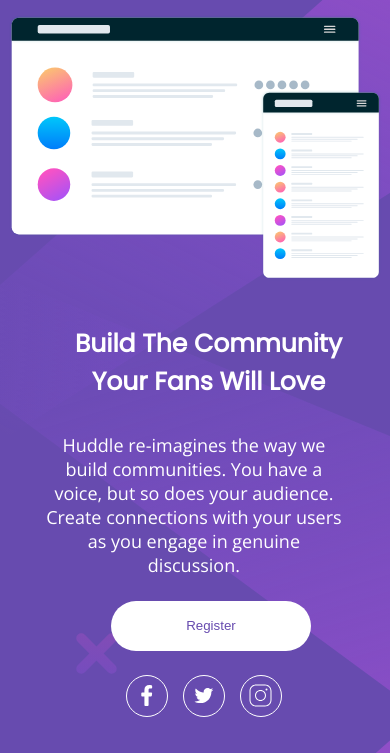
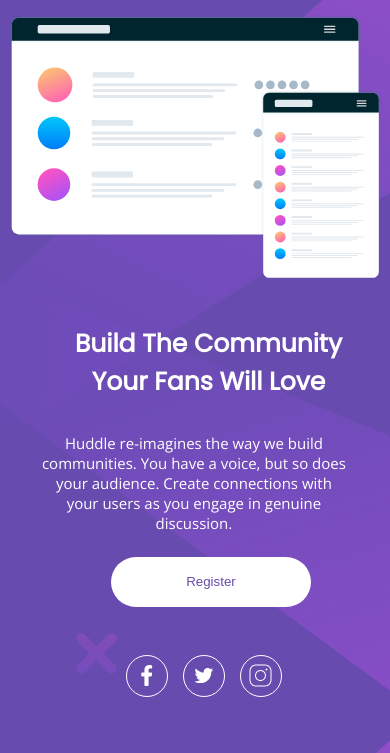
Before and after one commit to naitik-lodha/frontendmentorproblem4, a plain HTML site: page index.html in a window 390 px wide. Shown: the part 91-844 px from the top of the page. Drawn offline with nearby package versions, Linux system fonts and the light colour scheme.

Commit message:
Update styles.css

```diff
--- a/styles.css
+++ b/styles.css
@@ -96,7 +96,7 @@
     font-size: 25px;
   }
   .description {
-    font-size: 18px;
+    font-size: 15px;
     margin-right: 2rem;
     width: 90%;
   }
@@ -104,7 +104,7 @@
     flex-direction: row;
     margin: none;
     justify-content: center;
-    margin-top: 1.5rem;
+    margin-top: 3rem;
     margin-left: 4.5rem;
   }
 }
```
